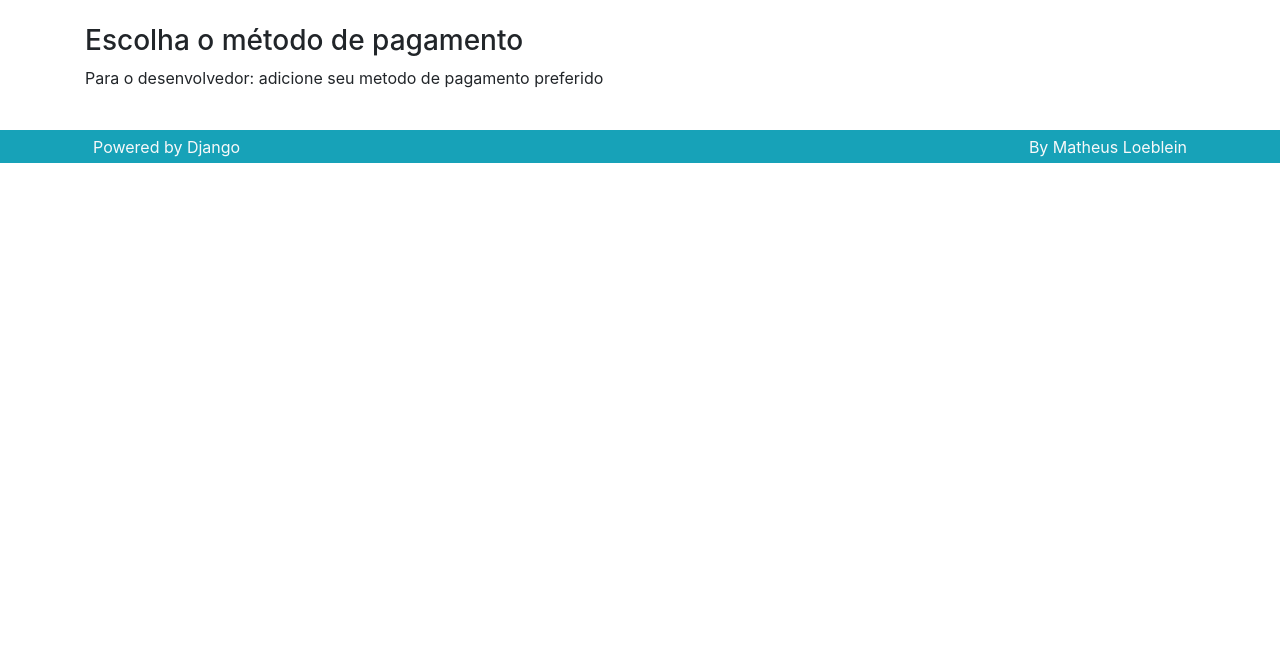
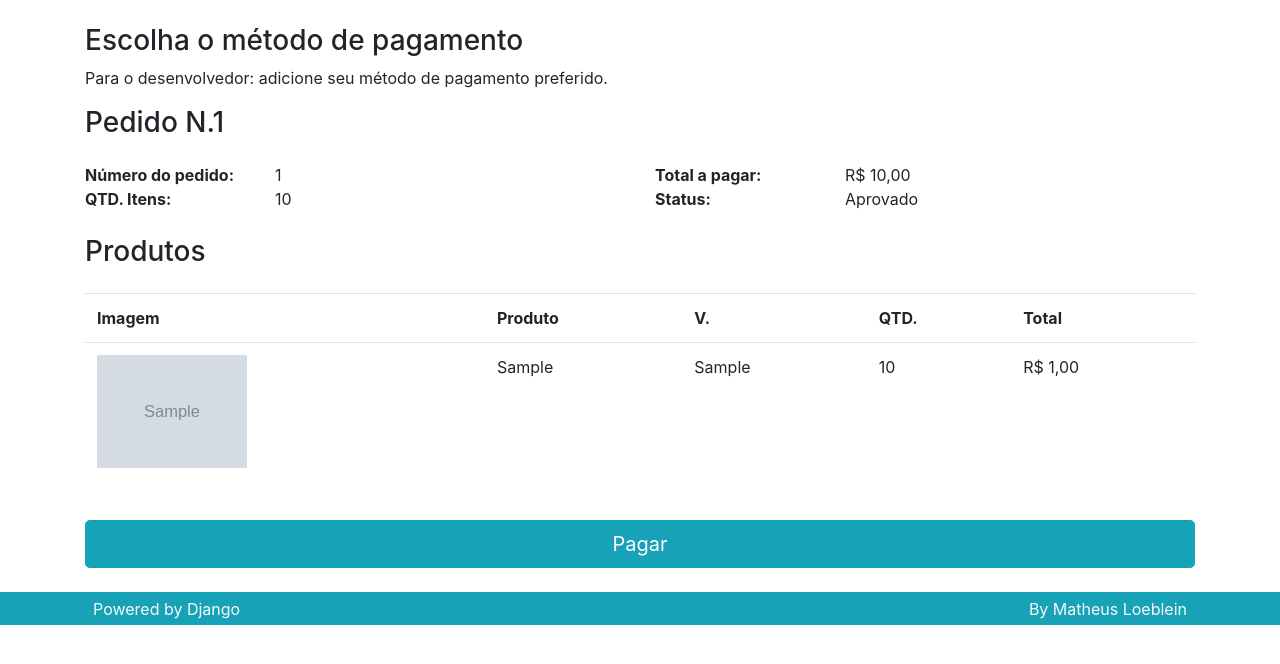
Before and after one commit to MatheusLoeblein/Ecommerce, a Django app: template pedido/templates/pedido/pagar.html in a window 1280 px wide. Shown: the part 56-720 px from the top of the page. Run offline with Django 4.2, Linux system fonts and the light colour scheme; the template is opened without the code that fills it: values that come from a table or form of the project are taken from there, others are empty; tables that the repository leaves empty hold one stand-in row (values such as "Sample post"); grey boxes marked "Sample" are stand-in pictures; some libraries are stand-ins or nearby versions.

Commit message:
add view pagamento and fix bug pedidos

```diff
--- a/pedido/templates/pedido/pagar.html
+++ b/pedido/templates/pedido/pagar.html
@@ -1,10 +1,76 @@
 {% extends 'base.html' %}
+{% load omfilters %}
+{% load static %}
 
 {% block conteudo %}
 <div class="row">
     <div class="col">
         <h3>Escolha o método de pagamento</h3>
-        <p>Para o desenvolvedor: adicione seu metodo de pagamento preferido</p>
+        <p>Para o desenvolvedor: adicione seu método de pagamento preferido.</p>
+    </div>
+</div>
+
+<div class="row">
+    <div class="col">
+        <h3>{{pedido}}</h3>
+
+        <div class="row mt-4">
+            <div class="col-lg-2 font-weight-bold">Número do pedido:</div>
+            <div class="col-lg-4">{{pedido.id}}</div>
+            <div class="col-lg-2 font-weight-bold">Total a pagar:</div>
+            <div class="col-lg-4">{{pedido.total|formata_preco}}</div>
+
+            <div class="col-lg-2 font-weight-bold">QTD. Itens:</div>
+            <div class="col-lg-4">{{pedido.qtd_total}}</div>
+            <div class="col-lg-2 font-weight-bold">Status:</div>
+            <div class="col-lg-4">{{pedido.get_status_display}}</div>
+        </div>
+
+        <div class="row mt-4">
+            <div class="col">
+                <h3>Produtos</h3>
+            </div>
+        </div>
+
+        <div class="table-responsive mt-3">
+            <table class="table">
+                <tr>
+                    <th class="d-none d-lg-block">Imagem</th>
+                    <th>Produto</th>
+                    <th>V.</th>
+                    <th>QTD.</th>
+                    <th>Total</th>
+                </tr>
+
+                {% for linha in pedido.itempedido_set.all %}
+                <tr>
+                    <td class="d-none d-lg-block">
+                        <img class="cart-img" src="{% get_media_prefix %}{{linha.imagem}}">
+                    </td>
+                    <td>{{linha.produto}}</td>
+                    <td>{{linha.variacao}}</td>
+                    <td>{{linha.quantidade}}</td>
+                    <td>
+                        {% if linha.preco_promocional %}
+                            {{linha.preco_promocional|formata_preco}}
+                        {% else %}
+                            {{linha.preco|formata_preco}}
+                        {% endif %}
+
+                    </td>
+                </tr>
+                {% endfor %}
+            </table>
+        </div>
+
+
+        <div class="row mt-4">
+            <div class="col">
+                <a href="#" class="btn btn-primary btn-block btn-lg">Pagar</a>
+            </div>
+        </div>
+
+
     </div>
 </div>
 {% endblock conteudo %}
--- a/pedido/urls.py
+++ b/pedido/urls.py
@@ -6,7 +6,7 @@ app_name = "pedido"
 
 urlpatterns = [
 
-    path("", views.Pagar.as_view(), name="pagar"),
+    path("pagar/<int:pk>", views.Pagar.as_view(), name="pagar"),
     path("salvarpedido/", views.SalvarPedido.as_view(), name="salvarpedido"),
     path("lista/", views.Lista.as_view(), name="lista"),
     path("detalhe/", views.Detalhe.as_view(), name="detalhe"),
--- a/produto/templates/produto/resumodacompra.html
+++ b/produto/templates/produto/resumodacompra.html
@@ -78,7 +78,7 @@
 
     <div class="row">
         <div class="col">
-            <a class="btn btn-block btn-primary btn-lg" href="{% url 'pedido:pagar' %}">
+            <a class="btn btn-block btn-primary btn-lg" href="{% url 'pedido:salvarpedido' %}">
                 Realizar pedido e pagar
             </a>
         </div>
```
Also changed, not shown: pedido/views.py (+25 -7 lines).
